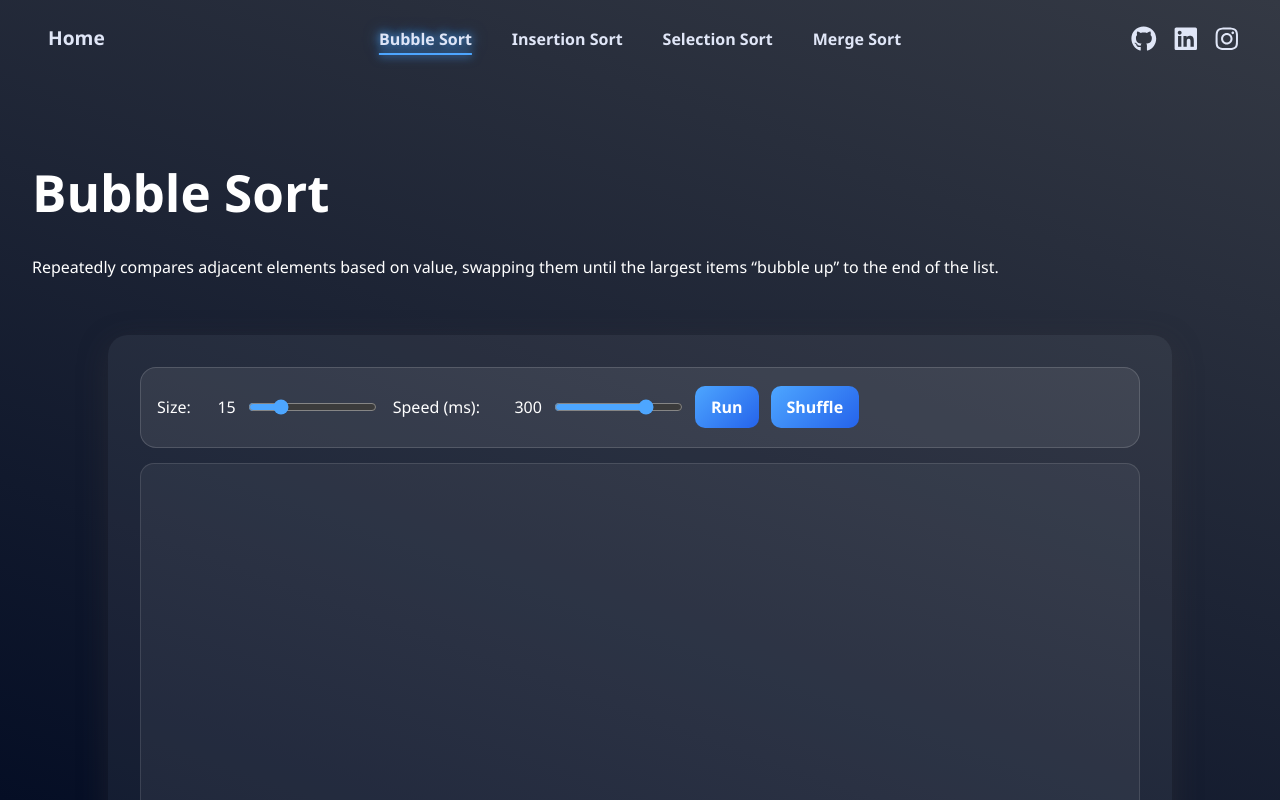
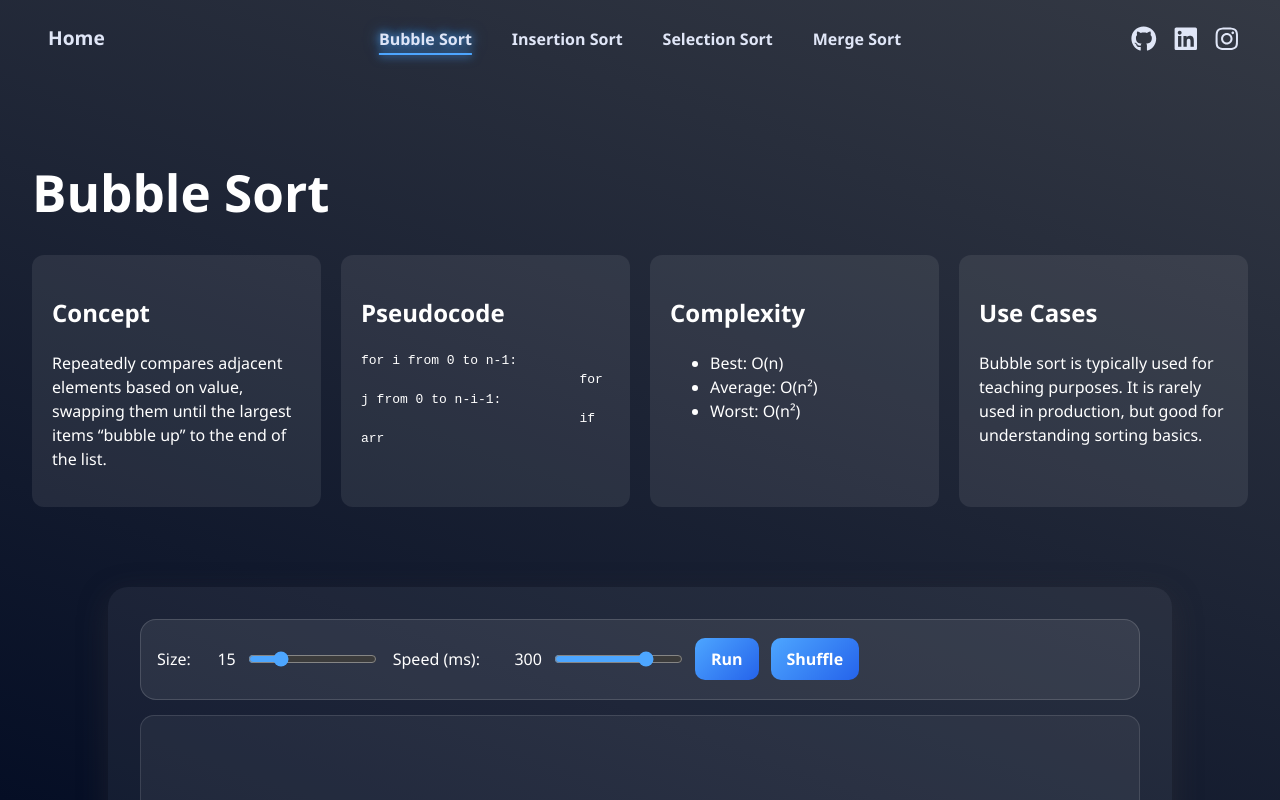
Before and after one commit to masonliiu/fullstack-algorithm-visualizer, a React (Vite) app in the folder frontend/: page /sorting/bubble in a window 1280 px wide. Shown: the top 800 px of the page. Built offline with nearby package versions, Linux system fonts and the light colour scheme; no server answers.

Commit message:
added more containers for algorithm pages

```diff
--- a/frontend/src/pages/Sorting/BubbleSort.jsx
+++ b/frontend/src/pages/Sorting/BubbleSort.jsx
@@ -5,7 +5,49 @@ export default function BubbleSort() {
     return (
         <div style={{ padding: "32px", minHeight: "100vh", paddingTop: "130px", color: "white"}}>
             <h1>Bubble Sort</h1>
-            <p>Repeatedly compares adjacent elements based on value, swapping them until the largest items “bubble up” to the end of the list.</p>
+
+            <div style={{
+                display: "grid",
+                gridTemplateColumns: "repeat(auto-fit, minmax(280px, 1fr))",
+                gap: "20px",
+                marginBottom: "40px"
+            }}>
+                <div style={{ background: "rgba(255, 255, 255, 0.08)", padding: "20px", borderRadius: "12px"}}>
+                    <h2>Concept</h2>
+                    <p>
+                        Repeatedly compares adjacent elements based on value, swapping them until the largest items “bubble up” to the end of the list.
+                    </p>
+                </div>
+
+                <div style={{
+                    background: "rgba(255, 255, 255, 0.08)", padding: "20px", borderRadius: "12px"
+                }}>
+                    <h2>Pseudocode</h2>
+                    <pre style={{ whiteSpace: "pre-wrap"}}>
+                        {`for i from 0 to n-1:
+                            for j from 0 to n-i-1:
+                            if arr`}
+                    </pre>
+                </div>
+
+                <div style={{ background: "rgba(255, 255, 255, 0.08)", padding: "20px", borderRadius: "12px"}}>
+                    <h2>Complexity</h2>
+                    <ul>
+                        <li>Best: O(n)</li>
+                        <li>Average: O(n²)</li>
+                        <li>Worst: O(n²)</li>
+                    </ul>
+                </div>
+
+                <div style={{ background: "rgba(255, 255, 255, 0.08)", padding: "20px", borderRadius: "12px"}}>
+                    <h2>Use Cases</h2>
+                    <p>
+                        Bubble sort is typically used for teaching purposes.
+                        It is rarely used in production, but good for understanding sorting basics.
+                    </p>
+                </div>
+            </div>
+
             <Visualizer algo ="bubble" />
 
             <div className="relatedAlgorithms">
```
